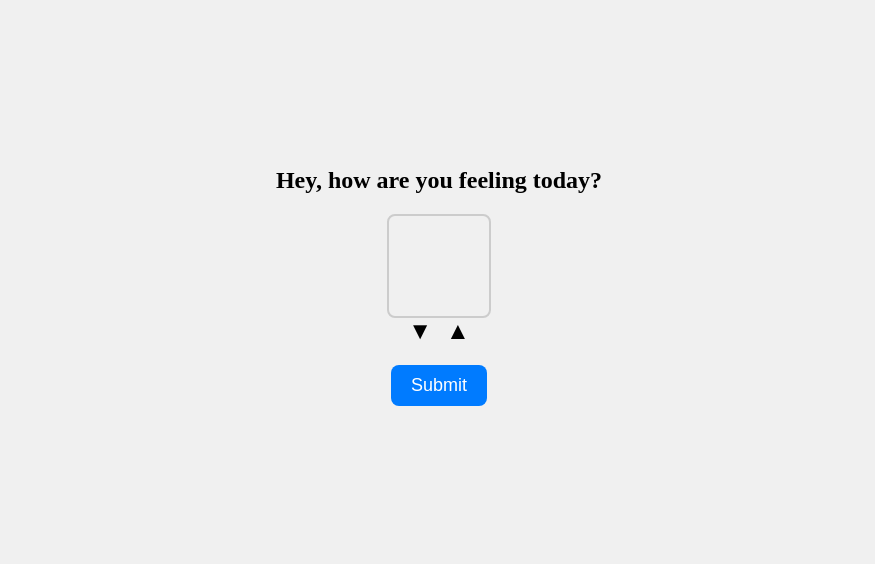
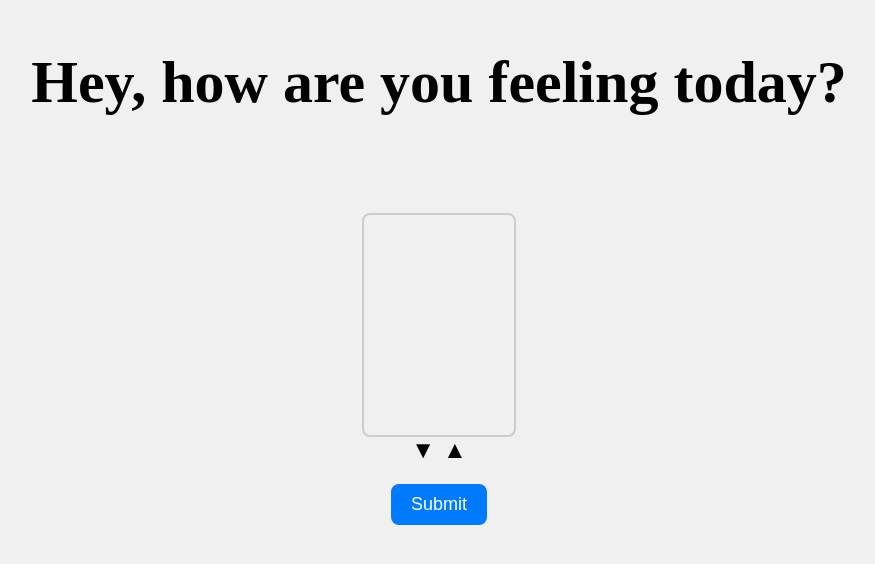
Before and after one commit to MYND-mood-tracker/MYND, a React app: page / in a window 1280 px wide. Shown: the part 114-678 px from the top of the page, without its empty margins (201-1076 px from the left). Built offline with nearby package versions, Linux system fonts and the light colour scheme.

Commit message:
updated styling for landing page

```diff
--- a/src/components/LandingPage.jsx
+++ b/src/components/LandingPage.jsx
@@ -3,28 +3,32 @@ import React, { useState } from 'react';
 import '../styles.css';
 
 const LandingPage = () => {
-  const [number, setNumber] = useState(''); // Default number is an empty string
+  const [number, setNumber] = useState('');
 
   const handleNumberChange = (increment) => {
-    // Function to handle number changes when clicking the arrow buttons
+
     setNumber((prevNumber) => {
-      if (prevNumber === '' && increment === -1) return 5; // If the current value is empty and decrementing, set to 5
-      if (prevNumber === '' && increment === 1) return 1; // If the current value is empty and incrementing, set to 1
+      if (prevNumber === '' && increment === -1) return 5;
+      if (prevNumber === '' && increment === 1) return 1;
       const newNumber = Number(prevNumber) + increment;
-      return Math.min(Math.max(newNumber, 1), 5); // Ensure the number stays within 1 to 5 range
+      return Math.min(Math.max(newNumber, 1), 5);
     });
   };
 
   return (
     <div className="container">
-      <div className="message">Hey, how are you feeling today?</div>
+      <div className="message-wrapper">
+        <div className="message">Hey, how are you feeling today?</div>
+      </div>
+      <div className="number-box-wrapper">
       <div className={`number-box ${number === '3' ? 'text-not-bad' : ''}`}>{number}</div>
+      </div>
       <div>
         <span className="arrow-button" onClick={() => handleNumberChange(-1)}>
-          &#x25BC; {/* Down arrow */}
+          &#x25BC;
         </span>
         <span className="arrow-button" onClick={() => handleNumberChange(1)}>
-          &#x25B2; {/* Up arrow */}
+          &#x25B2;
         </span>
       </div>
       <button className="submit-button">Submit</button>
@@ -32,4 +36,5 @@ const LandingPage = () => {
   );
 };
 
+
 export default LandingPage;
--- a/src/styles.css
+++ b/src/styles.css
@@ -4,26 +4,41 @@
 .container {
   display: flex;
   flex-direction: column;
+  justify-content: center;
   align-items: center;
+  background-color: #f0f0f0;
 }
+
+.message-wrapper {
+  height: 165px;
+}
+
 
 /* Styles for the message at the top */
 .message {
-  font-size: 24px;
+  font-size: 60px;
   font-weight: bold;
   margin-bottom: 20px;
 }
 
+.number-box-wrapper {
+  display: flex;
+  flex-direction:column;
+  justify-content: center;
+  align-items: center;
+}
+
 /* Styles for the box that displays the number */
 .number-box {
-  width: 100px;
-  height: 100px;
+  display: flex;
+  width: 150px;
+  height: 220px;
   display: flex;
   justify-content: center;
   align-items: center;
   border: 2px solid #ccc;
   border-radius: 8px;
-  font-size: 32px;
+  font-size: 88px;
   font-weight: bold;
 }
 
```
